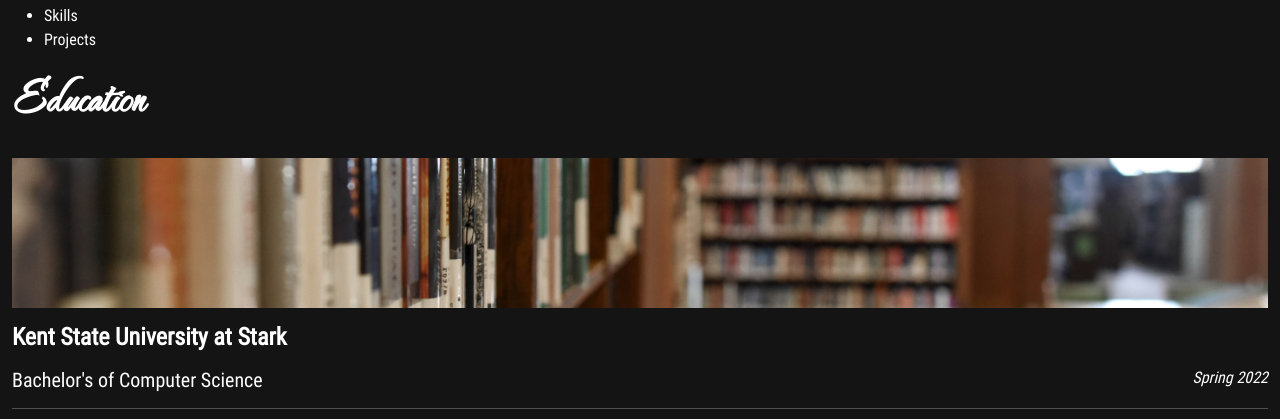
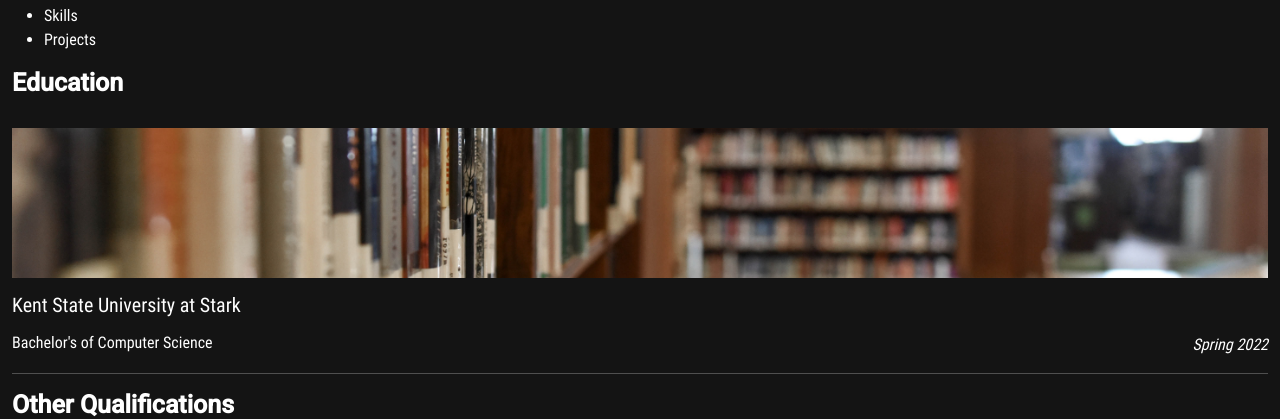
Before and after one commit to IDrumsey/IDrumsey.github.io, an Angular app: page / in a window 1280 px wide. Shown: the part 401-820 px from the top of the page. Built offline with nearby package versions, Linux system fonts and the light colour scheme.

Commit message:
Changed cursive font to more readable one. Build.

```diff
--- a/src/app/core/pages/personal/personal.component.scss
+++ b/src/app/core/pages/personal/personal.component.scss
@@ -1,7 +1,7 @@
 .section-title {
-    font-family: "The_Nautical";
+    font-family: "Roboto";
     font-weight: bold;
-    font-size: 50px;
+    font-size: 25px;
     margin-top: 15px;
     margin-bottom: 15px;
 }
--- a/src/app/core/pages/professional/professional.component.html
+++ b/src/app/core/pages/professional/professional.component.html
@@ -15,10 +15,10 @@
 <div id="Education">
     <h1 style="font-weight: bold;" class="section-title">Education</h1>
     <img src="../../../../assets/pics/pexels-element-digital-1370296.jpg" id="education-pic">
-    <h4 class="college-name mb-3">Kent State University at Stark</h4>
+    <h5 class="college-name mb-3">Kent State University at Stark</h5>
     <div class="metadata-grad-info mb-3">
-        <h5 class="mb-0">Bachelor's of Computer Science</h5>
-        <h6 style="font-style: italic;" class="grad-date">Spring 2022</h6>
+        <h6 class="mb-0">Bachelor's of Computer Science</h6>
+        <p style="font-style: italic;" class="grad-date">Spring 2022</p>
     </div>
     <h6 style="font-style: italic;"></h6>
 </div>
--- a/src/app/core/pages/professional/professional.component.scss
+++ b/src/app/core/pages/professional/professional.component.scss
@@ -38,17 +38,13 @@
 }
 
 .section-title {
-    font-family: "The_Nautical";
+    font-family: "Roboto";
     font-weight: bold;
-    font-size: 50px;
+    font-size: 25px;
     margin-top: 15px;
     margin-bottom: 15px;
 }
 
-.college-name {
-    font-family: "Roboto Condensed";
-    font-weight: bold;
-}
 
 #youtube-ref-wrapper {
     width: 100%;
```
Also changed, not shown: 3 other files (tests, documents, lock files or other folders).
